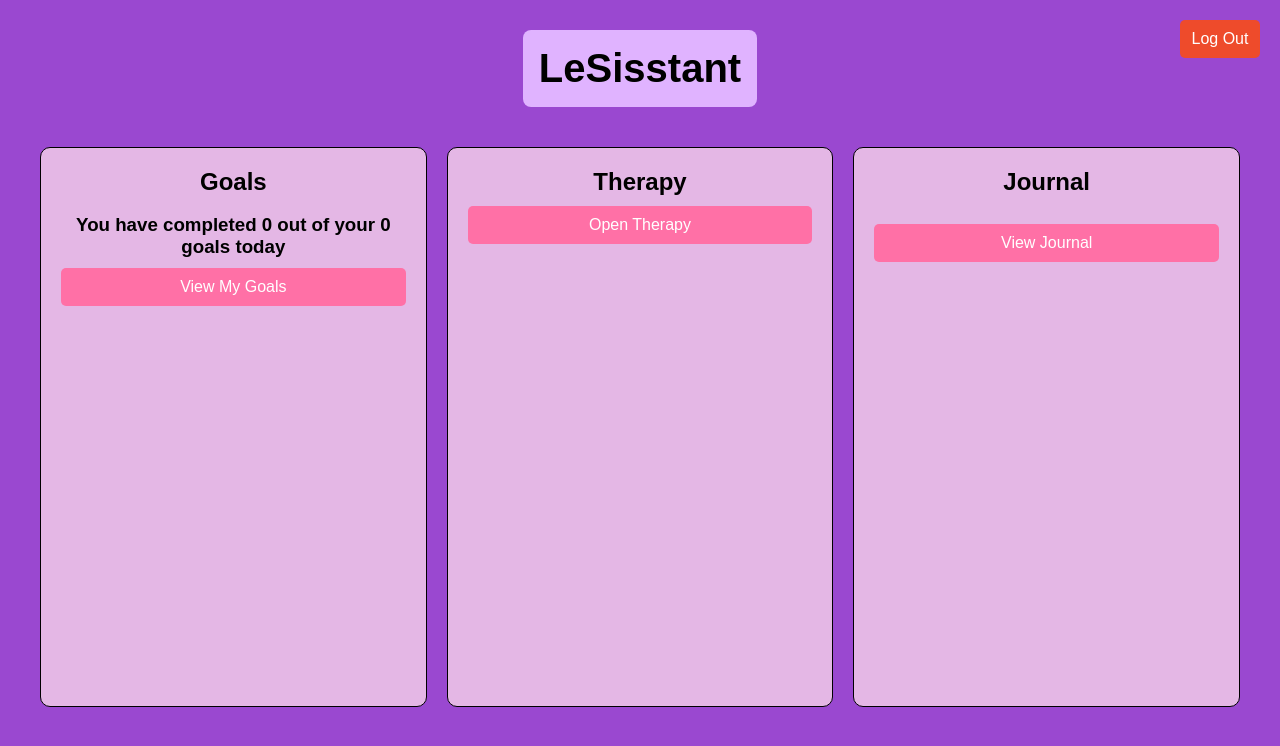
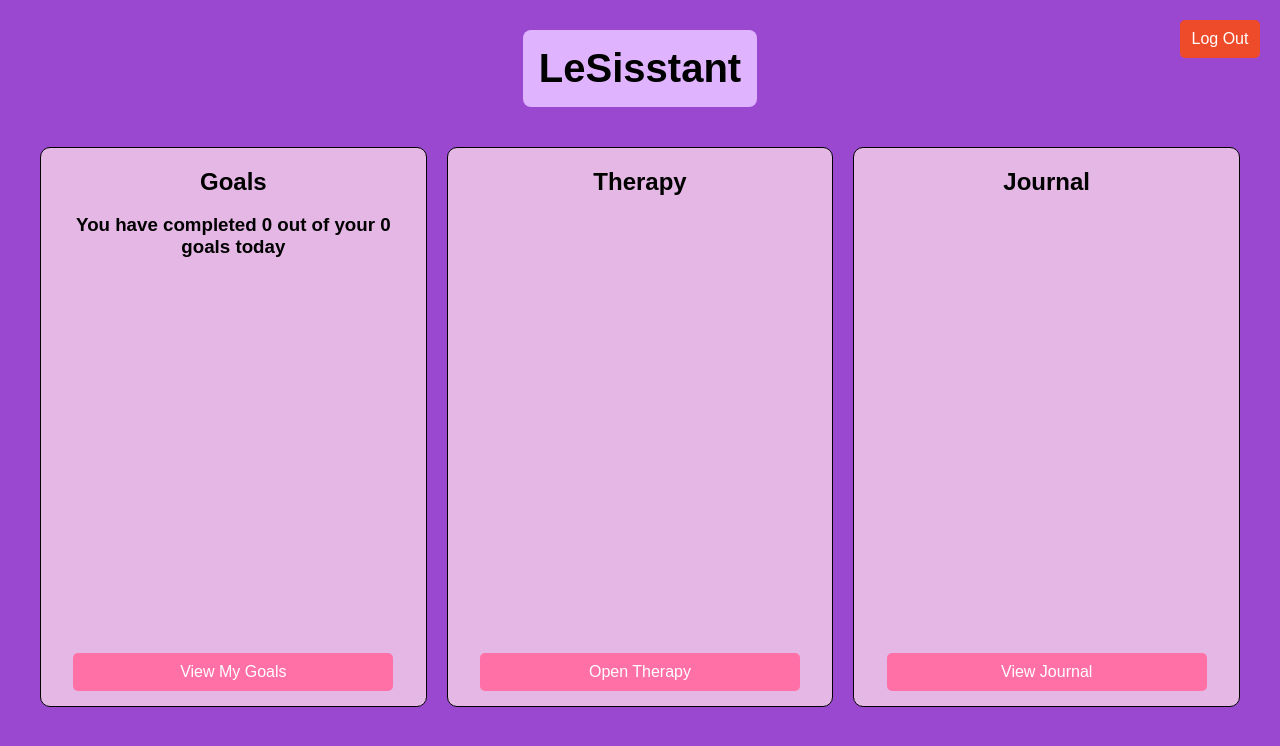
Before and after one commit to PatrickC05/hackprinceton24, a Django app: page / in a window 1280 px wide. Shown: the top 746 px of the page. Run offline with Django 5.2, Linux system fonts and the light colour scheme; the visitor is signed in with stand-in values (Sample User, id 1); data that the repository does not hold is empty.

Commit message:
align buttons bottom

```diff
--- a/main/static/css/style.css
+++ b/main/static/css/style.css
@@ -39,6 +39,7 @@ header {
 
 /* Each individual subwindow */
 .main-option {
+    position: relative;
     flex: 1;
     padding: 20px;
     background-color: #E4B7E5;
@@ -196,16 +197,34 @@ button {
 .goals-button {
     margin-top: 10px;
     background-color: #FF70A6;
+    position: absolute;
+    bottom: 15px;
+    left: 50%;
+    transform: translateX(-50%);
+    padding: 10px 20px;
+    max-width: 320px;
 }
 
 .journal-button {
     margin-top: 10px;
     background-color: #FF70A6;
+    position: absolute;
+    bottom: 15px;
+    left: 50%;
+    transform: translateX(-50%);
+    padding: 10px 20px;
+    max-width: 320px;
 }
 
 .therapy-button {
     margin-top: 10px;
     background-color: #FF70A6;
+    position: absolute;
+    bottom: 15px;
+    left: 50%;
+    transform: translateX(-50%);
+    padding: 10px 20px;
+    max-width: 320px;
 }
 
 .goals-home-view {
```
